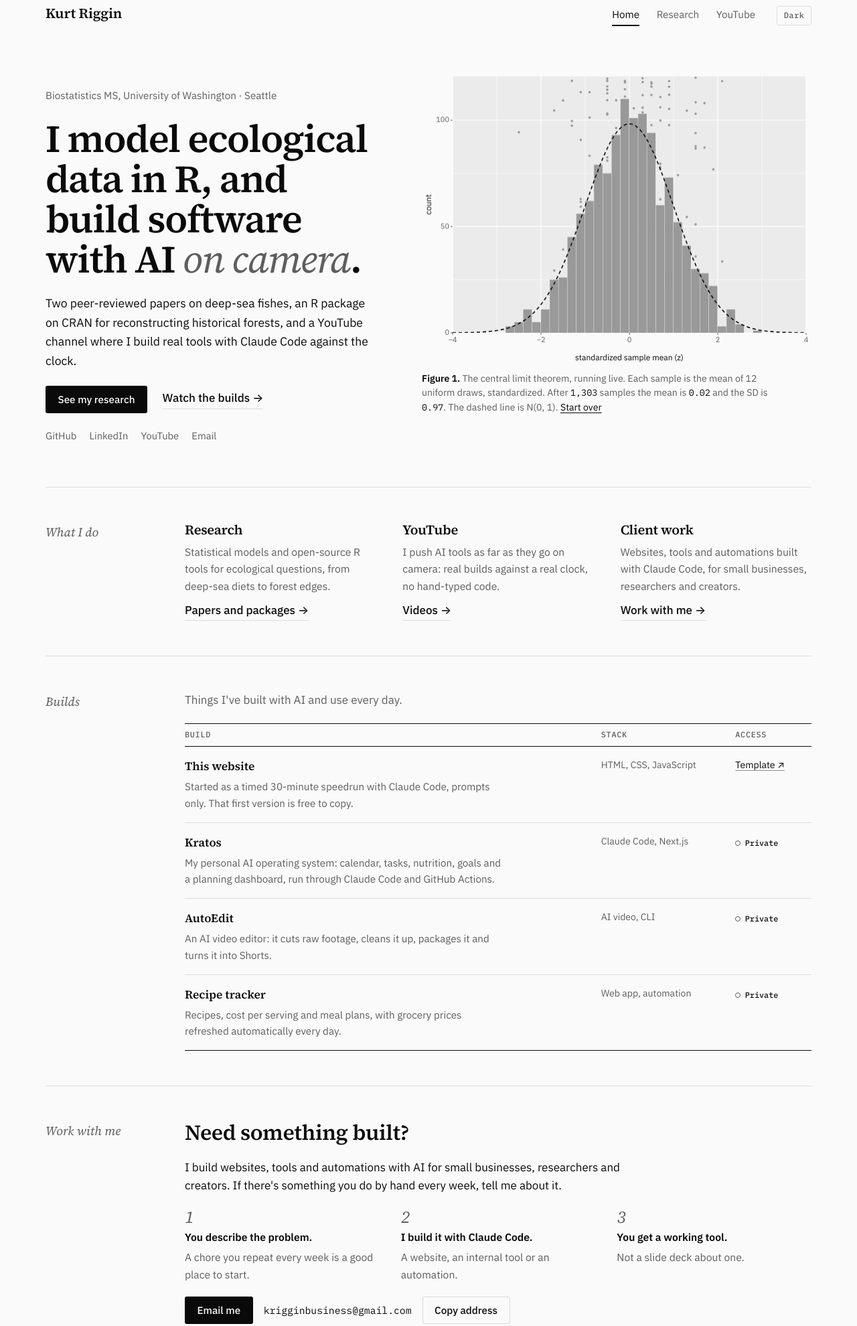
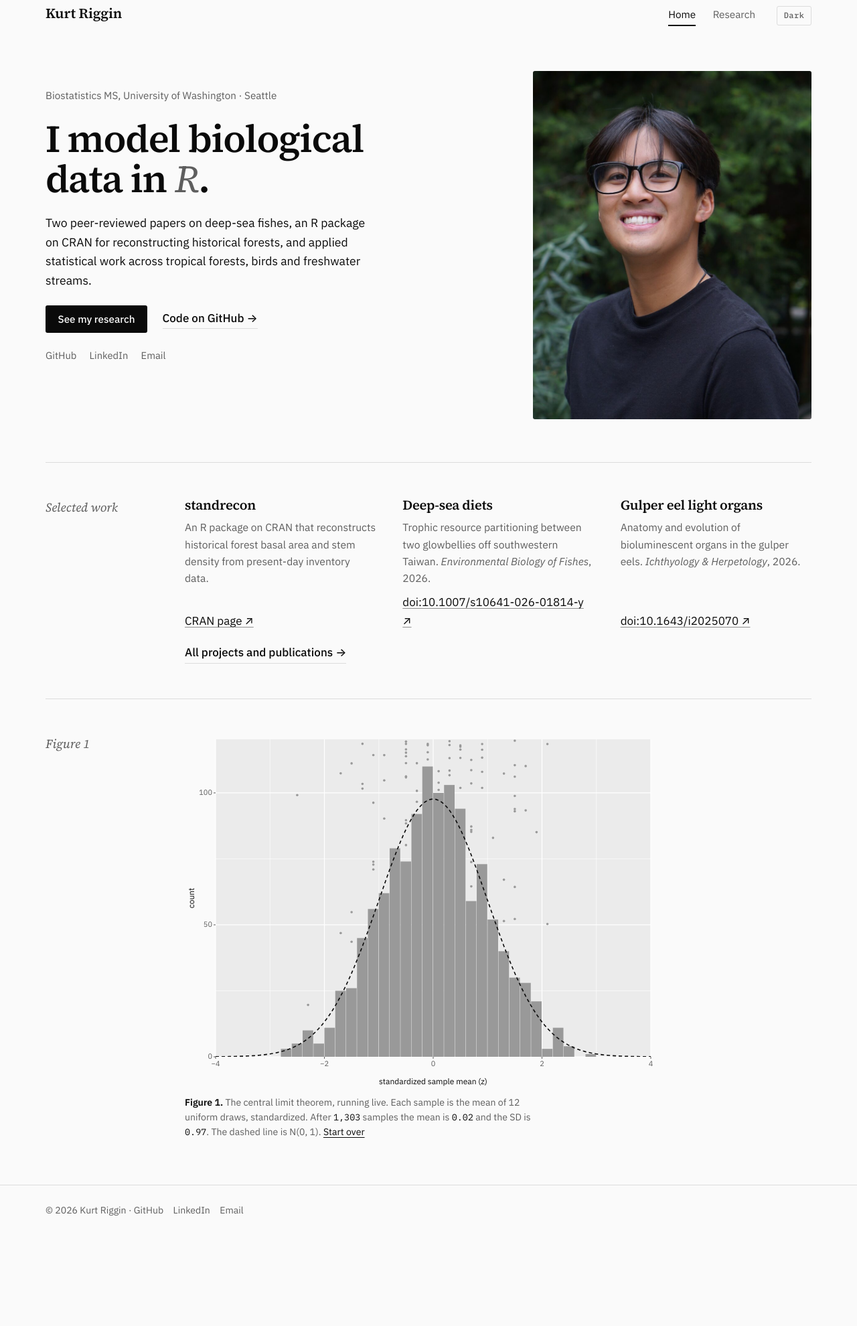
Before and after one commit to kriggithub/kriggithub.github.io, a plain HTML site: page index.html in a window 1280 px wide. Shown: the part 19-1999 px from the top of the page at 67% size. After the commit the page ends 1870 px from the top, so only its background shows below. Drawn offline with Linux system fonts and the light colour scheme.

Commit message:
Academic-only home page for class presentation, add portrait
Home now leads with research: new headline (biological data in R), a
portrait in the hero, a Selected work block, and the CLT figure moved
below. The YouTube, builds and client-work sections, the YouTube nav link
and the speedrun footer line are hidden, not deleted; every spot is
marked ACADEMIC-ONLY so it can be restored by removing the hidden
attribute. data-socials can now take a list of links to show.

Co-Authored-By: Claude Opus 5.5 <noreply@anthropic.com>
Claude-Session: https://claude.ai/code/session_01DcLgRLTur2aqHMf6jMmPGR

```diff
--- a/css/style.css
+++ b/css/style.css
@@ -121,6 +121,11 @@ main { flex: 1; }
 .hero h1 { font-size: clamp(2.4rem, 5vw, 3.6rem); font-weight: 600; letter-spacing: -0.025em; line-height: 1.04; }
 .hero h1 em { font-weight: 400; color: var(--ink-2); }
 .hero .prose { font-size: 1.1rem; max-width: 46ch; }
+.portrait {
+  width: 100%; max-width: 26rem; justify-self: end; aspect-ratio: 4 / 5; height: auto;
+  object-fit: cover; border-radius: 3px; background: var(--panel);
+}
+.fig-block { max-width: 44rem; }
 .actions { display: flex; flex-wrap: wrap; align-items: center; gap: .75rem 1.4rem; }
 .btn {
   display: inline-flex; align-items: center; gap: .5rem; font: 500 .95rem/1 var(--body);
@@ -275,6 +280,7 @@ footer a:hover { color: var(--ink); }
 @media (max-width: 960px) {
   .hero { grid-template-columns: minmax(0, 1fr); gap: 2.5rem; padding-block: 1.5rem 3rem; }
   .hero-text { padding-top: 0; }
+  .portrait { justify-self: start; max-width: 22rem; }
   .pkg { grid-template-columns: minmax(0, 1fr); }
 }
 @media (max-width: 760px) {
--- a/index.html
+++ b/index.html
@@ -4,9 +4,9 @@
   <meta charset="utf-8">
   <meta name="viewport" content="width=device-width, initial-scale=1, viewport-fit=cover">
   <title>Kurt Riggin</title>
-  <meta name="description" content="Kurt Riggin: biostatistician, YouTuber and AI builder.">
+  <meta name="description" content="Kurt Riggin: Biostatistics MS student at the University of Washington. Statistical models and R packages for biological data.">
   <meta property="og:title" content="Kurt Riggin">
-  <meta property="og:description" content="Biostatistics MS student at the University of Washington. Research, R packages, AI builds and videos.">
+  <meta property="og:description" content="Biostatistics MS student at the University of Washington. Research, R packages and publications.">
   <meta name="theme-color" content="#fafafa">
   <script>/* apply a saved theme choice before first paint; otherwise CSS follows the system setting */var t;try{t=localStorage.getItem("theme")}catch(e){}if(t==="light"||t==="dark")document.documentElement.dataset.theme=t;</script>
   <link rel="preconnect" href="https://fonts.googleapis.com">
@@ -22,7 +22,7 @@
       <nav class="nav" aria-label="Main">
         <a href="index.html">Home</a>
         <a href="academic.html">Research</a>
-        <a href="youtube.html">YouTube</a>
+        <a href="youtube.html" hidden>YouTube</a><!-- ACADEMIC-ONLY: remove hidden to restore -->
       </nav>
       <button class="theme-btn" id="theme-toggle" type="button">Dark</button>
     </div>
@@ -33,21 +33,45 @@
       <section class="hero">
         <div class="hero-text">
           <p class="kicker">Biostatistics MS, University of Washington · Seattle</p>
-          <h1>I model ecological data in R, and build software with AI <em>on camera</em>.</h1>
-          <p class="prose">Two peer-reviewed papers on deep-sea fishes, an R package on CRAN for reconstructing historical forests, and a YouTube channel where I build real tools with Claude Code against the clock.</p>
+          <!-- ACADEMIC-ONLY. Full version: I model biological data in R, and build software with AI <em>on camera</em>. -->
+          <h1>I model biological data in <em>R</em>.</h1>
+          <!-- ACADEMIC-ONLY. Full version ends: "...for reconstructing historical forests, and a YouTube channel where I build real tools with Claude Code against the clock." -->
+          <p class="prose">Two peer-reviewed papers on deep-sea fishes, an R package on CRAN for reconstructing historical forests, and applied statistical work across tropical forests, birds and freshwater streams.</p>
           <div class="actions">
             <a class="btn btn-ink" href="academic.html">See my research</a>
-            <a class="arrow-link" href="youtube.html">Watch the builds</a>
+            <a class="arrow-link" data-link="github" href="#" target="_blank" rel="noopener">Code on GitHub</a>
+            <!-- ACADEMIC-ONLY: <a class="arrow-link" href="youtube.html">Watch the builds</a> -->
           </div>
-          <div class="social-line" data-socials></div>
+          <div class="social-line" data-socials="github linkedin email"></div><!-- ACADEMIC-ONLY: set data-socials="" to show YouTube again -->
         </div>
-        <figure>
-          <canvas class="plot" id="clt" role="img" aria-label="Histogram of standardized sample means filling in to match a normal curve"></canvas>
-          <figcaption><b>Figure 1.</b> The central limit theorem, running live. Each sample is the mean of 12 uniform draws, standardized. After <span class="num" id="clt-n">0</span> samples the mean is <span class="num" id="clt-mu">0.00</span> and the SD is <span class="num" id="clt-sd">0.00</span>. The dashed line is N(0,&nbsp;1). <button class="text-btn" id="clt-reset" type="button">Start over</button></figcaption>
-        </figure>
+        <img class="portrait" src="img/kurt.jpg" width="900" height="1125" alt="Portrait of Kurt Riggin, smiling, outdoors among trees">
       </section>
 
       <section class="block">
+        <h2 class="head">Selected work</h2>
+        <div class="body">
+          <div class="trio">
+            <div><h3>standrecon</h3><p>An R package on CRAN that reconstructs historical forest basal area and stem density from present-day inventory data.</p><a class="link out" href="https://CRAN.R-project.org/package=standrecon" target="_blank" rel="noopener">CRAN page</a></div>
+            <div><h3>Deep-sea diets</h3><p>Trophic resource partitioning between two glowbellies off southwestern Taiwan. <em>Environmental Biology of Fishes</em>, 2026.</p><a class="link out" href="https://doi.org/10.1007/s10641-026-01814-y" target="_blank" rel="noopener">doi:10.1007/s10641-026-01814-y</a></div>
+            <div><h3>Gulper eel light organs</h3><p>Anatomy and evolution of bioluminescent organs in the gulper eels. <em>Ichthyology &amp; Herpetology</em>, 2026.</p><a class="link out" href="https://doi.org/10.1643/i2025070" target="_blank" rel="noopener">doi:10.1643/i2025070</a></div>
+          </div>
+          <a class="arrow-link" href="academic.html">All projects and publications</a>
+        </div>
+      </section>
+
+      <section class="block">
+        <h2 class="head">Figure 1</h2>
+        <div class="body">
+          <figure class="fig-block">
+            <canvas class="plot" id="clt" role="img" aria-label="Histogram of standardized sample means filling in to match a normal curve"></canvas>
+            <figcaption><b>Figure 1.</b> The central limit theorem, running live. Each sample is the mean of 12 uniform draws, standardized. After <span class="num" id="clt-n">0</span> samples the mean is <span class="num" id="clt-mu">0.00</span> and the SD is <span class="num" id="clt-sd">0.00</span>. The dashed line is N(0,&nbsp;1). <button class="text-btn" id="clt-reset" type="button">Start over</button></figcaption>
+          </figure>
+        </div>
+      </section>
+
+      <!-- ===== ACADEMIC-ONLY: everything below is hidden for the class presentation.
+           To bring it back, delete the `hidden` attribute on each section marked hidden. ===== -->
+      <section class="block" hidden>
         <h2 class="head">What I do</h2>
         <div class="body">
           <div class="trio">
@@ -58,7 +82,7 @@
         </div>
       </section>
 
-      <section class="block">
+      <section class="block" hidden>
         <h2 class="head">Latest videos</h2>
         <div class="body">
           <div class="videos" id="latest-videos"></div>
@@ -66,7 +90,7 @@
         </div>
       </section>
 
-      <section class="block">
+      <section class="block" hidden>
         <h2 class="head">Builds</h2>
         <div class="body">
           <p class="prose muted">Things I've built with AI and use every day.</p>
@@ -84,7 +108,7 @@
         </div>
       </section>
 
-      <section class="block" id="work">
+      <section class="block" id="work" hidden>
         <h2 class="head">Work with me</h2>
         <div class="body">
           <h3 style="font-size:clamp(1.5rem,3vw,2rem)">Need something built?</h3>
@@ -106,8 +130,9 @@
 
   <footer>
     <div class="wrap">
-      <span>© <span data-year></span> Kurt Riggin · <span class="social-line" data-socials></span></span>
-      <span>Built with Claude Code. The first version was a 30-minute speedrun on camera, and <a href="https://github.com/kriggithub/YT_Portfolio_Website_Template" target="_blank" rel="noopener">you can copy it</a>.</span>
+      <span>© <span data-year></span> Kurt Riggin · <span class="social-line" data-socials="github linkedin email"></span></span>
+      <!-- ACADEMIC-ONLY: set data-socials="" above and remove hidden below to restore -->
+      <span hidden>Built with Claude Code. The first version was a 30-minute speedrun on camera, and <a href="https://github.com/kriggithub/YT_Portfolio_Website_Template" target="_blank" rel="noopener">you can copy it</a>.</span>
     </div>
   </footer>
 
--- a/js/main.js
+++ b/js/main.js
@@ -30,8 +30,11 @@ const Theme = (() => {
 
 /* ---------- Links ---------- */
 const LABELS = { github: "GitHub", linkedin: "LinkedIn", youtube: "YouTube", email: "Email" };
+/* data-socials="github linkedin email" shows only those links; empty shows all */
 document.querySelectorAll("[data-socials]").forEach((el) => {
+  const only = el.dataset.socials.trim().split(/\s+/).filter(Boolean);
   el.innerHTML = Object.entries(SITE.links)
+    .filter(([k]) => !only.length || only.includes(k))
     .map(([k, url]) => {
       const ext = k === "email" ? "" : ' target="_blank" rel="noopener"';
       return `<a href="${url}"${ext}>${LABELS[k]}</a>`;
```
Also changed, not shown: academic.html (+5 -4 lines), img/kurt.jpg (added).
